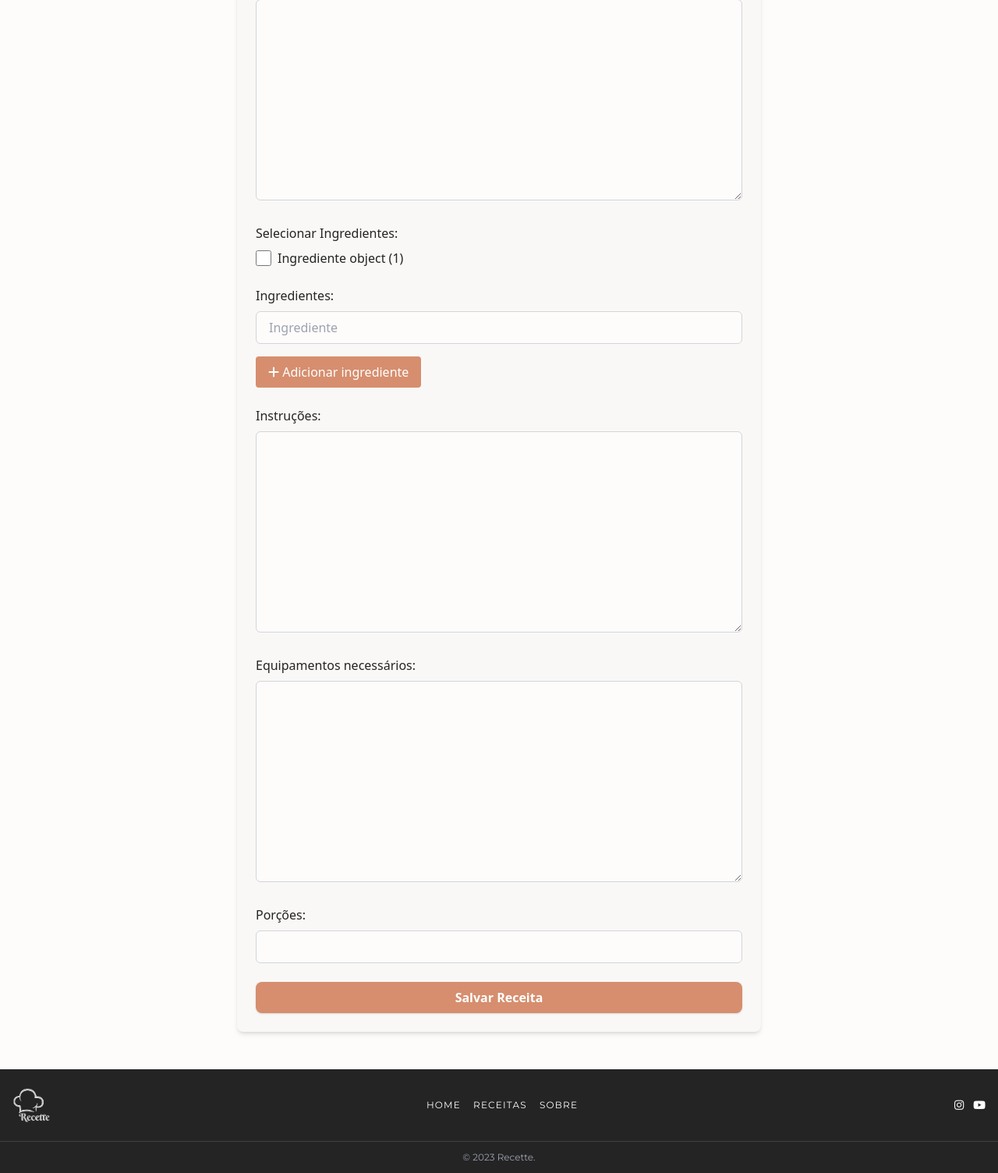
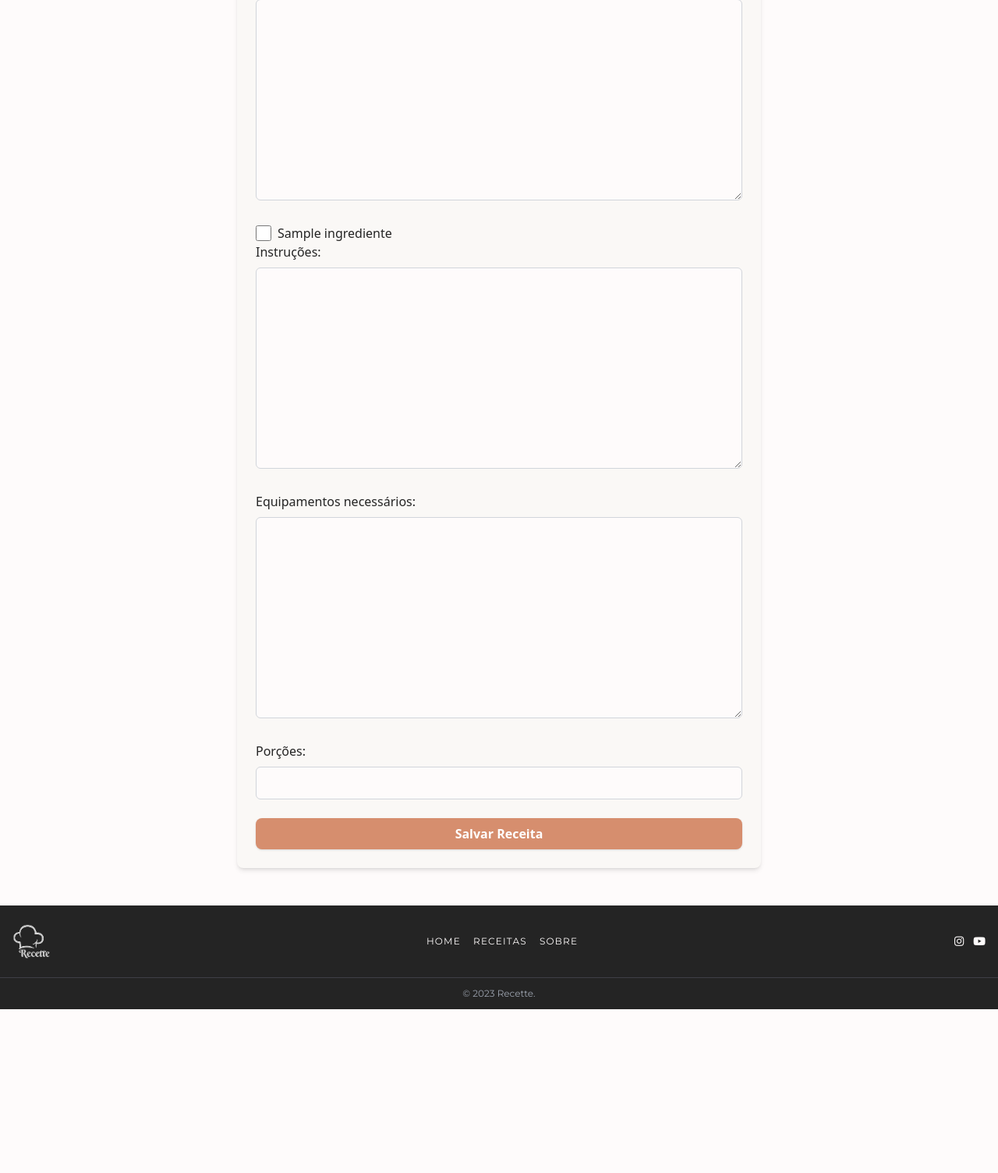
Before and after one commit to Gab-sousa/recette-web, a Django app: page /receitas/nova/ in a window 1280 px wide. Shown: the part 530-2034 px from the top of the page at 78% size. After the commit the page ends 1824 px from the top, so only its background shows below. Run offline with Django 5.2, Linux system fonts and the light colour scheme; a user stored in the database is signed in; tables that the repository leaves empty hold one stand-in row (values such as "Sample post"); some libraries are stand-ins or nearby versions.

Commit message:
fix: corrigidos bugs que impediam o funcionamento esperado do sistema

```diff
--- a/recette/receitas/models.py
+++ b/recette/receitas/models.py
@@ -4,7 +4,7 @@ from django.contrib.auth.models import User
 class Ingrediente(models.Model):
     nome = models.CharField(max_length=100, unique=True)
 
-    def _str_(self):
+    def __str__(self):
         return self.nome
 
 class Receita(models.Model):
@@ -17,7 +17,7 @@ class Receita(models.Model):
     autor = models.ForeignKey(User, on_delete=models.CASCADE, related_name='receitas_criadas')
     favoritos = models.ManyToManyField(User, related_name='receitas_favoritas', blank=True)
 
-    def _str_(self):
+    def __str__(self):
         return self.titulo
 
 class Avaliacao(models.Model):
@@ -29,7 +29,7 @@ class Avaliacao(models.Model):
     class Meta:
         unique_together = ('receita', 'usuario')  # Um user só pode avaliar uma vez
 
-    def _str_(self):
+    def __str__(self):
         return f"{self.usuario} avaliou {self.receita} com nota {self.nota}"
 
 class ReceitaIA(models.Model):
@@ -38,5 +38,5 @@ class ReceitaIA(models.Model):
     ingredientes = models.ManyToManyField(Ingrediente)
 
 
-    def _str_(self):
+    def __str__(self):
         return self.titulo
--- a/recette/receitas/templates/receitas/criar.html
+++ b/recette/receitas/templates/receitas/criar.html
@@ -112,25 +112,21 @@
                 {% endif %}
             </div>
             <!-- Selecionar Ingredientes -->
-            <div class="mb-6">
-                <label class="block text-[#242424] font-medium mb-2">Selecionar Ingredientes:</label>
             <div class="grid grid-cols-2 gap-2">
-                    {% for ingrediente in form.ingredientes %}
+    {% for ingrediente in form.fields.ingredientes.queryset %}
         <label class="flex items-center gap-2 cursor-pointer">
             <input type="checkbox"
                    class="form-checkbox h-5 w-5 text-[#D68E6E] rounded border-[#D68E6E] focus:ring-[#D68E6E] transition"
-                                   {% if ingrediente.data.checked %}checked{% endif %}
-                                   name="{{ ingrediente.name }}"
-                                   value="{{ ingrediente.choice_value }}">
-                            <span class="text-[#242424]">{{ ingrediente.choice_label }}</span>
+                   name="ingredientes"
+                   value="{{ ingrediente.pk }}"
+                   {% if ingrediente in form.initial.ingredientes %}checked{% endif %}>
+            <span class="text-[#242424]">{{ ingrediente.nome }}</span>
         </label>
     {% endfor %}
 </div>
-                {% if form.ingredientes.errors %}
-                    <p class="text-red-500 text-sm mt-1">{{ form.ingredientes.errors.as_text }}</p>
-                {% endif %}
-            </div>
-            <!-- Ingredientes dinâmicos -->
+
+
+            <!-- Ingredientes dinâmicos
             <div class="mb-6">
                 <label class="block text-[#242424] font-medium mb-2">Ingredientes:</label>
                 <div id="ingredientes-list">
@@ -144,7 +140,10 @@
                 <button type="button" id="add-ingrediente" class="mt-2 px-4 py-2 bg-[#D68E6E] text-white rounded hover:bg-[#cd8061] transition">
                     <i class="fa fa-plus"></i> Adicionar ingrediente
                 </button>
-            </div>
+            </div> -->
+
+
+
             <!-- Instruções -->
             <div class="mb-6">
                 <label class="block text-[#242424] font-medium mb-2">Instruções:</label>
--- a/recette/receitas/views.py
+++ b/recette/receitas/views.py
@@ -71,7 +71,7 @@ def lista_receitas(request):
     if query:
         receitas = receitas.filter(
             Q(titulo__icontains=query) |
-            Q(ingredientes_nome_icontains=query)
+            Q(ingredientes__nome__icontains=query)
         ).distinct()
 
     return render(request, 'receitas/lista.html', {'receitas': receitas})
--- a/recette/recette/settings.py
+++ b/recette/recette/settings.py
@@ -14,7 +14,7 @@ SECRET_KEY = 'django-insecure-dsteizl6t%mka%v118d@!(qb*8=%2dx6m2y3-%7b%l8u%an4n9
 # SECURITY WARNING: don't run with debug turned on in production!
 DEBUG = True
 
-ALLOWED_HOSTS = []
+ALLOWED_HOSTS = ['localhost', '127.0.0.1', '192.168.18.8']
 
 
 # Application definition
```
Also changed, not shown: recette/receitas/templates/receitas/favoritas.html (+6 -9 lines), recette/receitas/templates/receitas/lista.html (+19 -3 lines), recette/receitas/migrations/0002_receitaia_avaliacao.py (added), requirements.txt (renamed from recette/requeriments.txt). Lines whose indentation alone changed are shown as unchanged.
